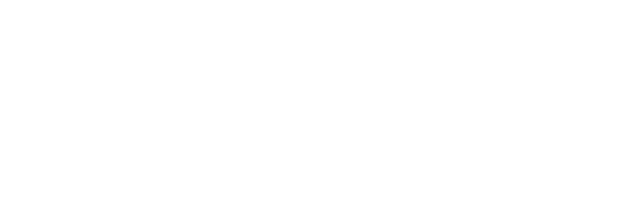
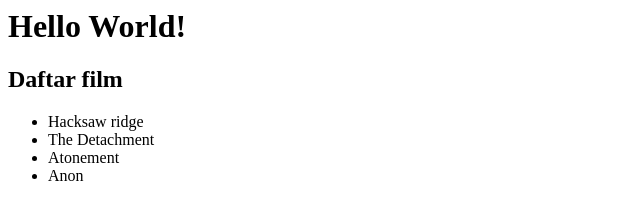
Before and after one commit to fidz-rgb/hafidz-resolusi, a plain HTML site: page index.html in a window 1280 px wide. Shown: the whole page, without its empty margins (0-640 px from the left). Drawn offline with Linux system fonts and the light colour scheme.

Commit message:
Menambahkan isi di tag body

```diff
--- a/index.html
+++ b/index.html
@@ -3,5 +3,13 @@
     <title>Latihan Github</title>
   </head>
   <body>
+    <h1>Hello World!</h1>
+    <h2>Daftar film</h2>
+    <ul>
+      <li>Hacksaw ridge</li>
+      <li>The Detachment</li>
+      <li>Atonement</li>
+      <li>Anon</li>
+    </ul>
   </body>
 </html>
```
